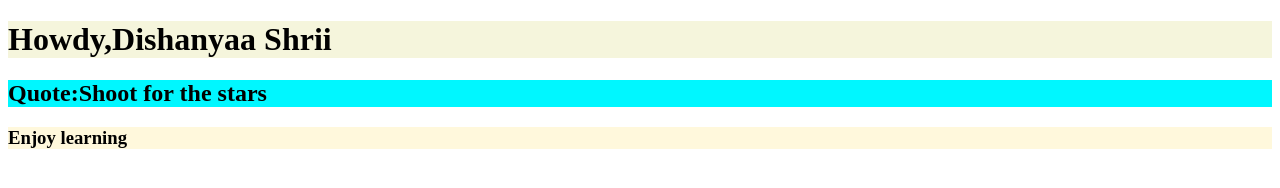
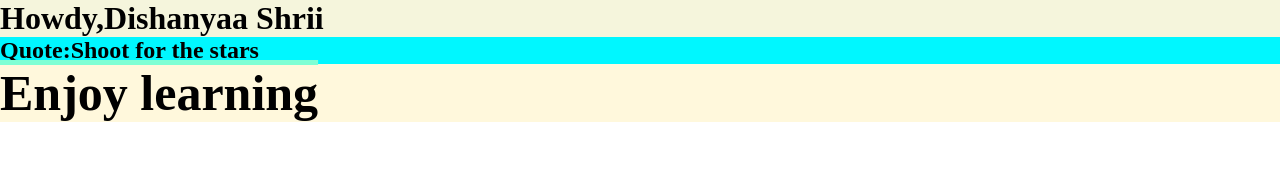
Before and after one commit to DishanyaaShriiKM7/Day2_Mern, a plain HTML site: page index.html in a window 1280 px wide. Drawn offline with Linux system fonts and the light colour scheme.

Commit message:
universal selector

```diff
--- a/index.css
+++ b/index.css
@@ -1,4 +1,11 @@
+*{
+    margin: 0;
+    padding: 0;
+}
 h3{
     background-color: cornsilk;
-    backface-visibility: inherit;
+    font-size:50px;
+    text-decoration-color: aquamarine;
+    text-decoration-line: overline;
+    text-transform: var(text-transform);
 }
--- a/index.html
+++ b/index.html
@@ -10,7 +10,7 @@
 <body>
     <h1 style="background-color: beige;">Howdy,Dishanyaa Shrii</h1>
     <h2>Quote:Shoot for the stars</h2>
-    <h3>Enjoy learning</h3>
+    <h3 style="background-color: lightcoralgit">Enjoy learning</h3>
     <style>
     h2{
         background-color: rgb(0, 247, 255);
```
